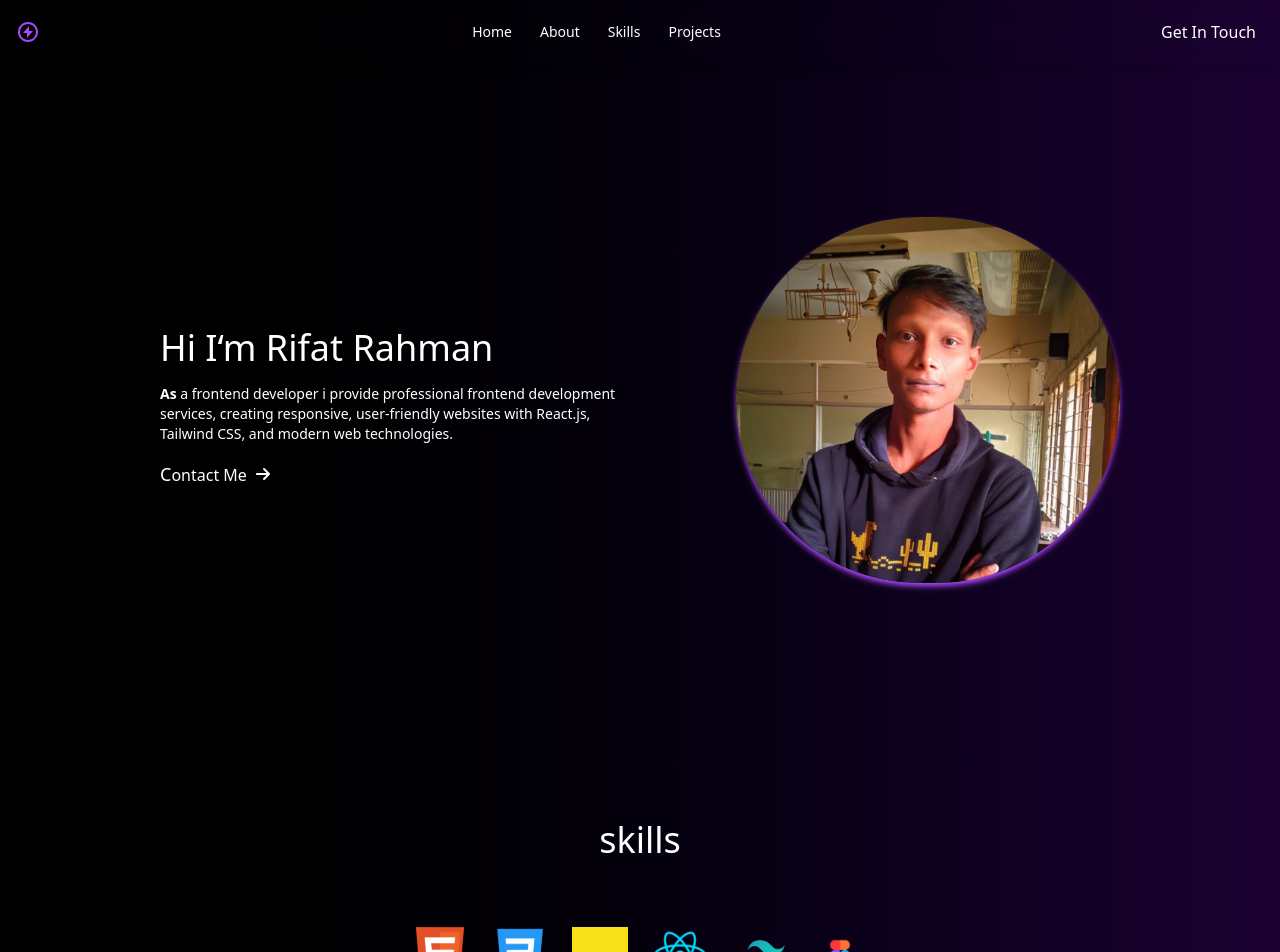
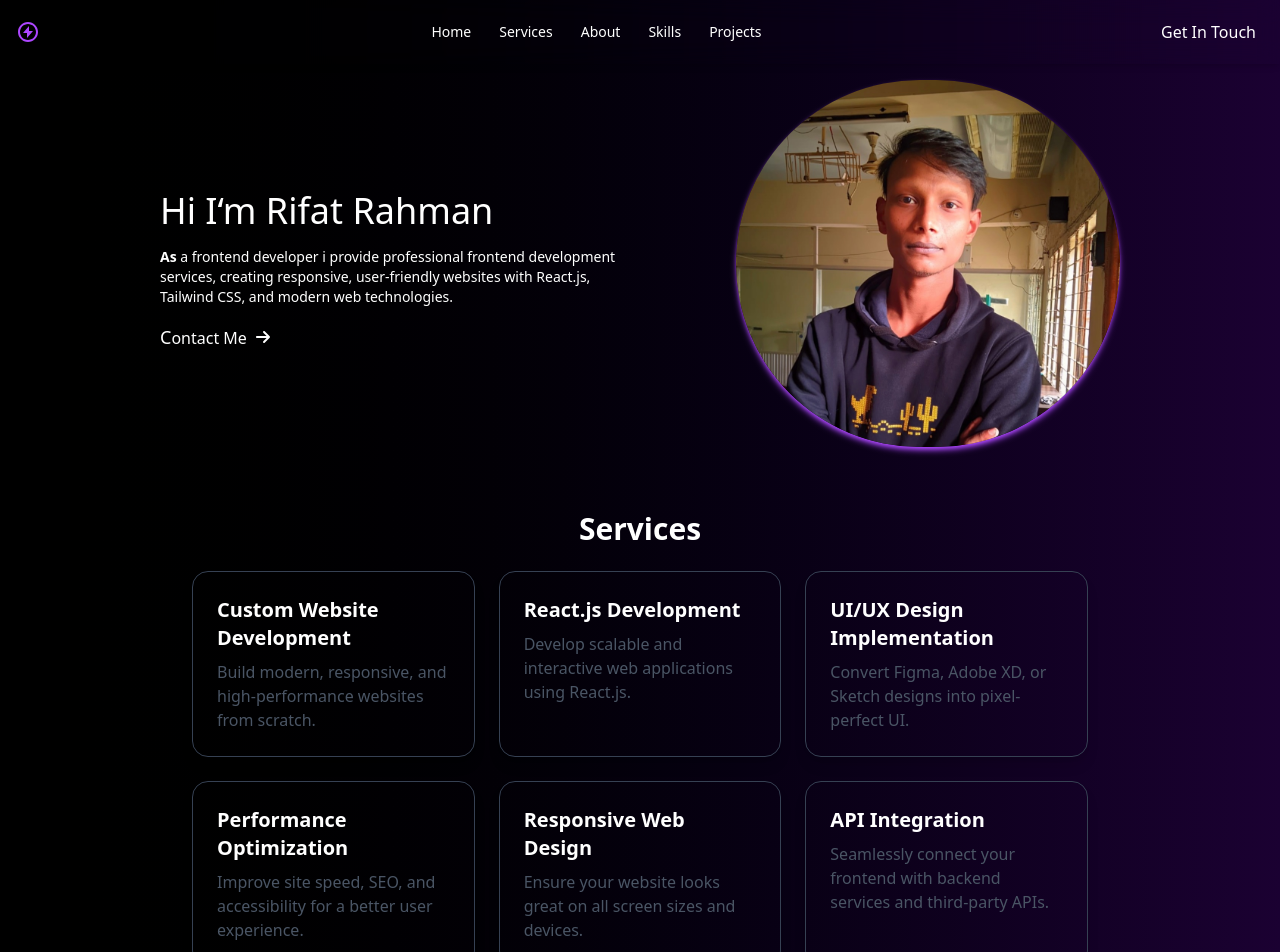
Before and after one commit to Rifat654/Personal-Portfolio, a React (Vite) app: page / in a window 1280 px wide. Shown: the top 952 px of the page. Built offline with nearby package versions, Linux system fonts and the light colour scheme.

Commit message:
added secvice section

```diff
--- a/src/App.jsx
+++ b/src/App.jsx
@@ -1,13 +1,17 @@
+import Footer from "./components/Footer"
 import Hero from "./components/Hero"
 import Navbar from "./components/Navbar"
-import Skills from "./components/Skills"
+import Service from "./components/Service"
+ import Skills from "./components/Skills"
 
 const App = () => {
   return (
-    <div className="bg-gradient-to-r from-black to-[#1B0132] text-white">
+    <div className=" overflow-hidden w-full h-full bg-gradient-to-r from-black to-[#1B0132] text-white">
       <Navbar/>
       <Hero/>
+      <Service/>
       <Skills/>
+      <Footer/>
     </div>
   )
 }
--- /dev/null
+++ b/src/components/Footer.jsx
@@ -0,0 +1,10 @@
+const Footer = () => {
+
+  return (
+   <div>
+    <h1 className="text-center text-4xl font-bold">footer</h1>
+   </div>
+  )
+}
+
+export default Footer
--- a/src/components/Hero.jsx
+++ b/src/components/Hero.jsx
@@ -2,7 +2,7 @@ import img from "../assets/rifat.jpg"
 import { FaArrowRight } from "react-icons/fa6";
 const Hero = () => {
   return (
-   <div id="home" className="w-full h-screen flex items-center justify-end ">
+   <div id="home" className="w-full  h-full pt-20 flex items-center justify-end ">
     <section className="flex flex-col-reverse md:flex-row justify-between w-3/4 mx-auto items-center">
       {/* left column */}
    <div className="w-full md:w-1/2 mt-4 md:mt container mx-auto md:mx-0 text-center md:text-left text-white">
--- a/src/components/Navbar.jsx
+++ b/src/components/Navbar.jsx
@@ -8,6 +8,7 @@ const Navbar = () => {
   const [active, setActive] = useState("#home")
   const nav = [
     {href: "#home", label: "Home"},
+    {href: "#services", label: "Services"},
     {href: "#about", label: "About"},
     {href: "#skills", label: "Skills"},
     {href: "#projects", label: "Projects"}
--- /dev/null
+++ b/src/components/Service.jsx
@@ -0,0 +1,27 @@
+const Service = () => {
+
+    const services = [
+        { title: "Custom Website Development", description: "Build modern, responsive, and high-performance websites from scratch." },
+        { title: "React.js Development", description: "Develop scalable and interactive web applications using React.js." },
+        { title: "UI/UX Design Implementation", description: "Convert Figma, Adobe XD, or Sketch designs into pixel-perfect UI." },
+        { title: "Performance Optimization", description: "Improve site speed, SEO, and accessibility for a better user experience." },
+        { title: "Responsive Web Design", description: "Ensure your website looks great on all screen sizes and devices." },
+        { title: "API Integration", description: "Seamlessly connect your frontend with backend services and third-party APIs." }
+      ];
+
+  return (
+    <div id="services" className="py-16 ">
+    <h2 className="text-3xl font-bold text-center mb-6"> Services</h2>
+    <div className="w-full px-4 sm:px-0 sm:w-[70%] container mx-auto grid grid-cols-1 sm:grid-cols-2 lg:grid-cols-3 gap-6">
+      {services.map((service, index) => (
+        <div key={index} className=" border-gray-700 border p-6 rounded-2xl shadow-lg hover:shadow-md transition duration-300 cursor-pointer hover:shadow-slate-500 ">
+          <h3 className="text-xl font-semibold mb-2">{service.title}</h3>
+          <p className="text-gray-600">{service.description}</p>
+        </div>
+      ))}
+    </div>
+  </div>
+  )
+}
+
+export default Service
```
Also changed, not shown: src/index.css (line endings or trailing spaces).
